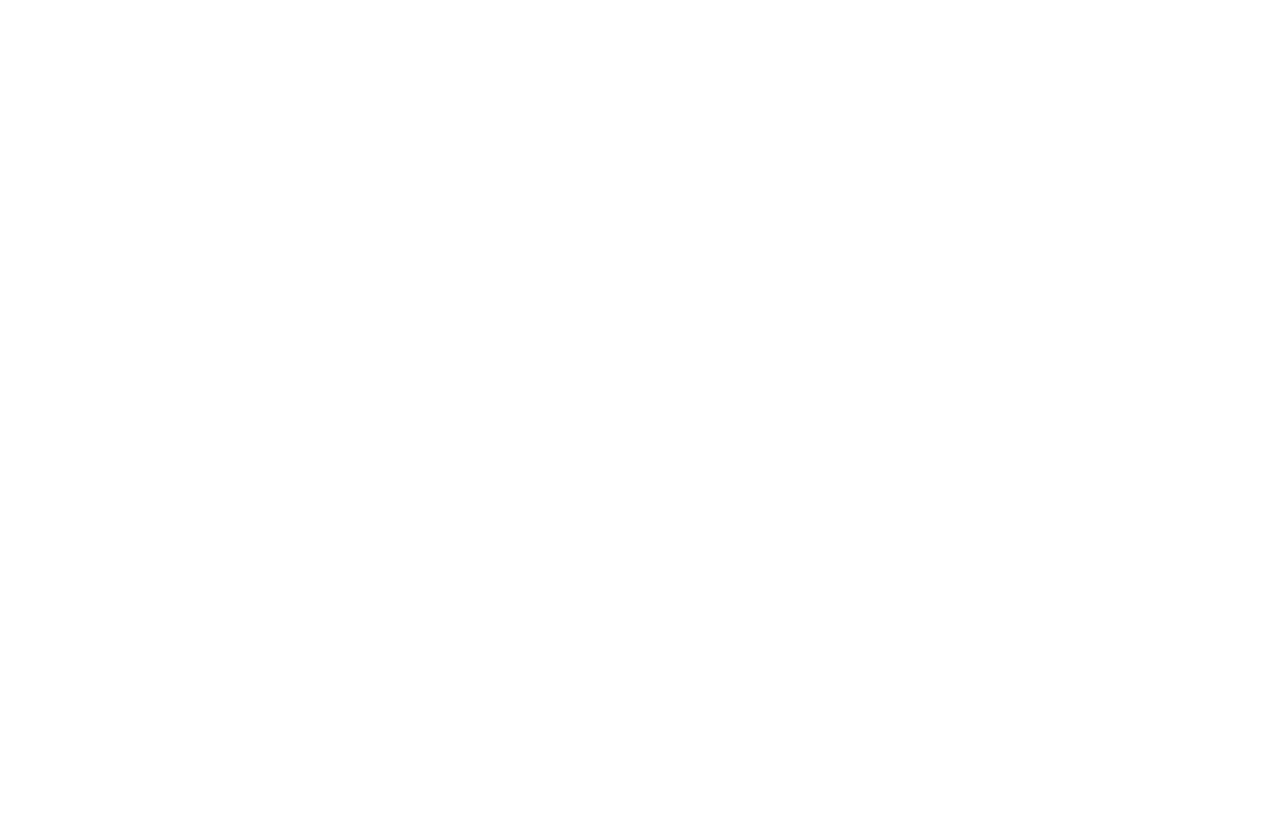
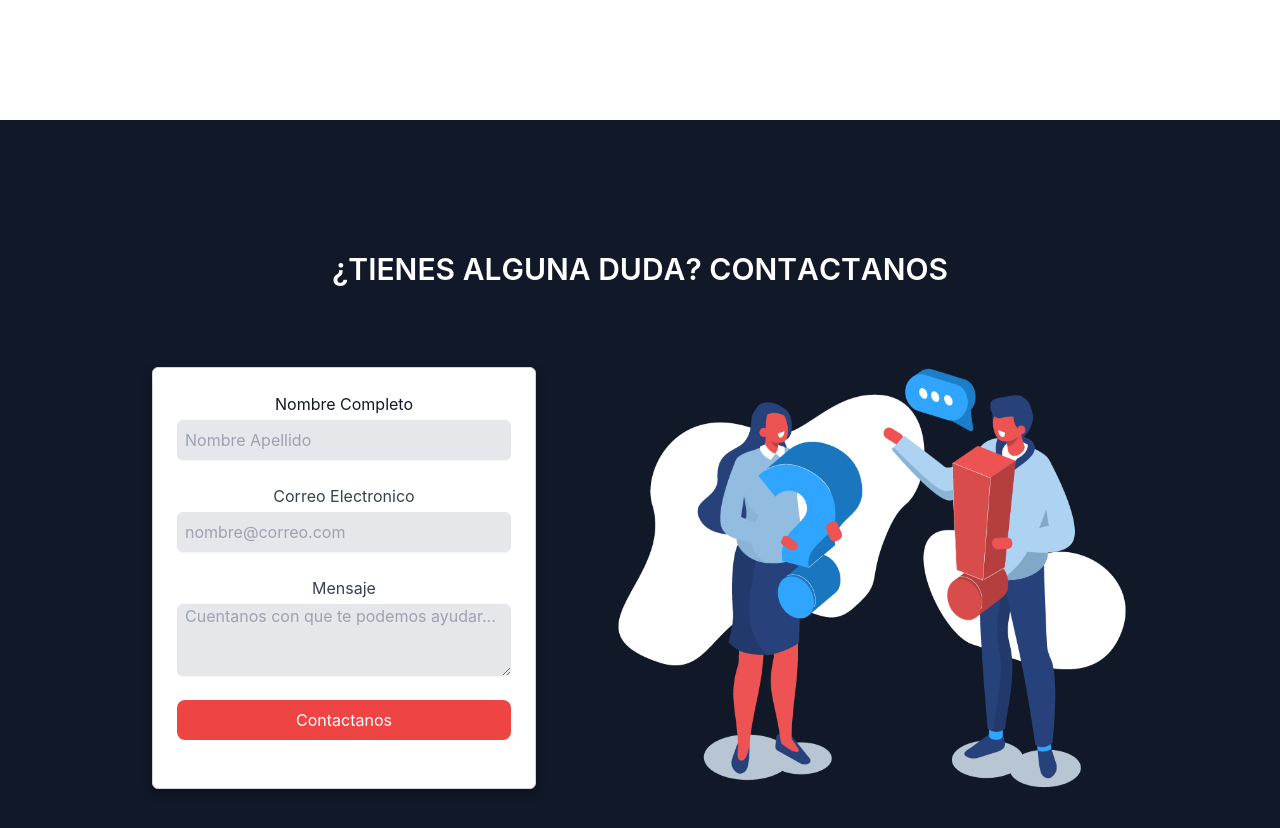
Before and after one commit to anaiturbec/tesis, a React (Create React App) app: page / in a window 1280 px wide. Shown: the part 2280-3108 px from the top of the page. Before the commit the page ends 2400 px from the top, so only its background shows below. Built offline with nearby package versions, Linux system fonts and the light colour scheme; no server answers.

Commit message:
Finished Contact Page

```diff
--- /dev/null
+++ b/src/components/ContactSection.js
@@ -0,0 +1,101 @@
+import React from 'react';
+import { Fade } from 'react-reveal';
+
+function ContactSection() {
+  return (
+  <div className="w-full h-screen flex items-center justify-center bg-gray-900 flex-col gap-y-20">
+    <Fade top cascade>
+      <p className="font-semibold text-white text-3xl">¿TIENES ALGUNA DUDA? CONTACTANOS</p>
+    </Fade>
+    <Fade bottom>
+    <div className="flex flex-row w-full justify-center gap-x-20">
+      <div class=" w-96">
+        <div class="p-6 border border-gray-300 bg-white sm:rounded-md drop-shadow-3xl">
+          <form>
+            <label class="block mb-6">
+            <span class="text-gray-900">Nombre Completo</span>
+            <input
+              type="text"
+              name="name"
+              className="
+                block
+                w-full
+                mt-1
+                h-10
+                bg-gray-200
+                rounded-md
+                shadow-sm
+                outline-none
+                pl-2
+              "
+              placeholder="Nombre Apellido"
+            />
+          </label>
+          <label class="block mb-6">
+            <span class="text-gray-700">Correo Electronico</span>
+            <input
+              name="email"
+              type="email"
+              className="
+                block
+                w-full
+                mt-1
+                h-10
+                bg-gray-200
+                rounded-md
+                shadow-sm
+                outline-none
+                pl-2
+              "
+              placeholder="nombre@correo.com"
+              required
+            />
+          </label>
+          <label class="block mb-6">
+            <span class="text-gray-700">Mensaje</span>
+            <textarea
+              name="message"
+              className="
+                block
+                w-full
+                mt-1
+                bg-gray-200
+                rounded-md
+                shadow-sm
+                outline-none
+                pl-2
+              "
+              rows="3"
+              placeholder="Cuentanos con que te podemos ayudar..."
+            ></textarea>
+          </label>
+          <div class="mb-6">
+            <button
+              type="submit"
+              className="
+                h-10
+                w-full
+                px-5
+                text-white
+                bg-red-500
+                rounded-lg
+                transition-colors
+                duration-150
+                hover:text-gray-900
+              "
+            >
+              Contactanos
+
+          </button>
+          </div>
+        </form>
+      </div>
+    </div>
+    <img alt="illustration" src="contact.png" className="mr- w-2/5"  />
+  </div>
+  </Fade>
+</div>
+  );
+}
+
+export default ContactSection;
--- a/src/components/modals/RegisterModal.js
+++ b/src/components/modals/RegisterModal.js
@@ -42,7 +42,7 @@
               <label className="flex flex-col items-start mt-8 font-display md:text-base text-xs text-start">
                 <span>Nombre</span>
                   <input
-                    className="w-full md:h-8 h-7 border-black border-[1px] bg-white outline-none"
+                    className="w-full md:h-10 h-7 border-[1px] bg-gray-200 rounded-lg outline-none pl-2"
                     type="text"
                     value={name}
                     onChange={(e) => {
@@ -55,7 +55,7 @@
               <label className="flex flex-col items-start mt-8 font-display md:text-base text-xs text-start">
                 <span>Apellido</span>
                   <input
-                    className="w-full md:h-8 h-7 border-black border-[1px] bg-white outline-none"
+                    className="w-full md:h-10 h-7 border-[1px] bg-gray-200 rounded-lg outline-none pl-2"
                     type="text"
                     value={lastName}
                     onChange={(e) => {
@@ -69,7 +69,7 @@
             <label className="flex flex-col items-start mt-8 font-display md:text-base text-xs text-start">
                 <span>Correo Electrónico</span>
                   <input
-                    className="w-full md:h-8 h-7 border-black border-[1px] bg-white outline-none"
+                    className="w-full md:h-10 h-7 border-[1px] bg-gray-200 rounded-lg outline-none pl-2"
                     type="text"
                     value={email}
                     onChange={(e) => {
@@ -82,7 +82,7 @@
               <label className="flex flex-col items-start mt-8 font-display md:text-base text-xs text-start">
                 <span>Contraseña del empleado</span>
                   <input
-                    className="w-full md:h-8 h-7 border-black border-[1px] bg-white outline-none"
+                    className="w-full md:h-10 h-7 border-[1px] bg-gray-200 rounded-lg outline-none pl-2"
                     type="text"
                     value={password}
                     onChange={(e) => {
@@ -96,7 +96,7 @@
               <label className="flex flex-col items-start mt-8 font-display md:text-base text-xs text-start">
                 <span>D.N.I</span>
                   <input
-                    className="w-full md:h-8 h-7 border-black border-[1px] bg-white outline-none"
+                    className="w-full md:h-10 h-7 border-[1px] bg-gray-200 rounded-lg outline-none pl-2"
                     type="text"
                     value={dni}
                     onChange={(e) => {
@@ -109,7 +109,7 @@
               <label className="flex flex-col items-start mt-8 font-display md:text-base text-xs text-start">
                 <span>Cargo</span>
                   <input
-                    className="w-full md:h-8 h-7 border-black border-[1px] bg-white outline-none"
+                    className="w-full md:h-10 h-7 border-[1px] bg-gray-200 rounded-lg outline-none pl-2"
                     type="text"
                     value={job}
                     onChange={(e) => {
@@ -122,7 +122,7 @@
             </div>
             <div className="w-full items-center flex flex-col flex-wrap">
               <button
-                className="bg-black text-white rounded-md shadow-xl py-2 w-full mt-10 mb-20 h-10 drop-shadow-3xl font-display md:text-md hover:bg-red-500 items-center justify-center"
+                className="bg-gray-900 text-white rounded-md shadow-xl py-2 w-full mt-10 mb-20 h-10 drop-shadow-3xl font-display md:text-md hover:bg-red-500 items-center justify-center"
                 type="button"
                 onClick={() => {
                   click()
--- a/src/components/modals/SignInModal.js
+++ b/src/components/modals/SignInModal.js
@@ -61,7 +61,7 @@
             <label className="block mt-8 font-display md:text-base text-xs text-start">
               <span>Correo Electrónico</span>
               <input
-                className="w-full md:h-8 h-7 border-black border-[1px] bg-white outline-none "
+                className="w-full md:h-10  border-[1px] bg-gray-200 rounded-lg outline-none pl-2"
                 type="text"
                 value={email}
                 onChange={(e) => {
@@ -74,7 +74,7 @@
             <label className="block md:mb-8 mb-4 md:mt-6 mt-3 font-display md:text-base text-xs">
               <span>Contraseña</span>
               <input
-                className="w-full md:h-8 h-7 border-black border-[1px] bg-white outline-none "
+                className="w-full md:h-10 border-[1px] bg-gray-200 rounded-lg outline-none pl-2"
                 type="password"
                 value={password}
                 onChange={(e) => {
@@ -86,7 +86,7 @@
             </label>
             <div className="w-full items-center flex flex-col flex-wrap">
               <button
-                className="bg-black rounded-md shadow-xl py-2 w-full mt-10 mb-20 h-10 drop-shadow-3xl font-display md:text-md hover:bg-red-500 items-center justify-center"
+                className="bg-gray-900 rounded-md shadow-xl py-2 w-full mt-10 mb-20 h-10 drop-shadow-3xl font-display md:text-md hover:bg-red-500 items-center justify-center"
                 type="button"
                 onClick={() => logInWithEmailAndPassword(email, password)}
               >
--- a/src/pages/HomePage.js
+++ b/src/pages/HomePage.js
@@ -2,6 +2,7 @@
 import NavBar from '../components/NavBar';
 import About from '../components/About';
 import SustainabilitySection from '../components/SustainabilitySection';
+import ContactSection from '../components/ContactSection';
 
 export default function HomePage() {
   return (
@@ -12,6 +13,7 @@
       </div>
       <About />
       <SustainabilitySection />
+      <ContactSection />
     </div>
   );
 }
```
Also changed, not shown: public/contact.png (added).
